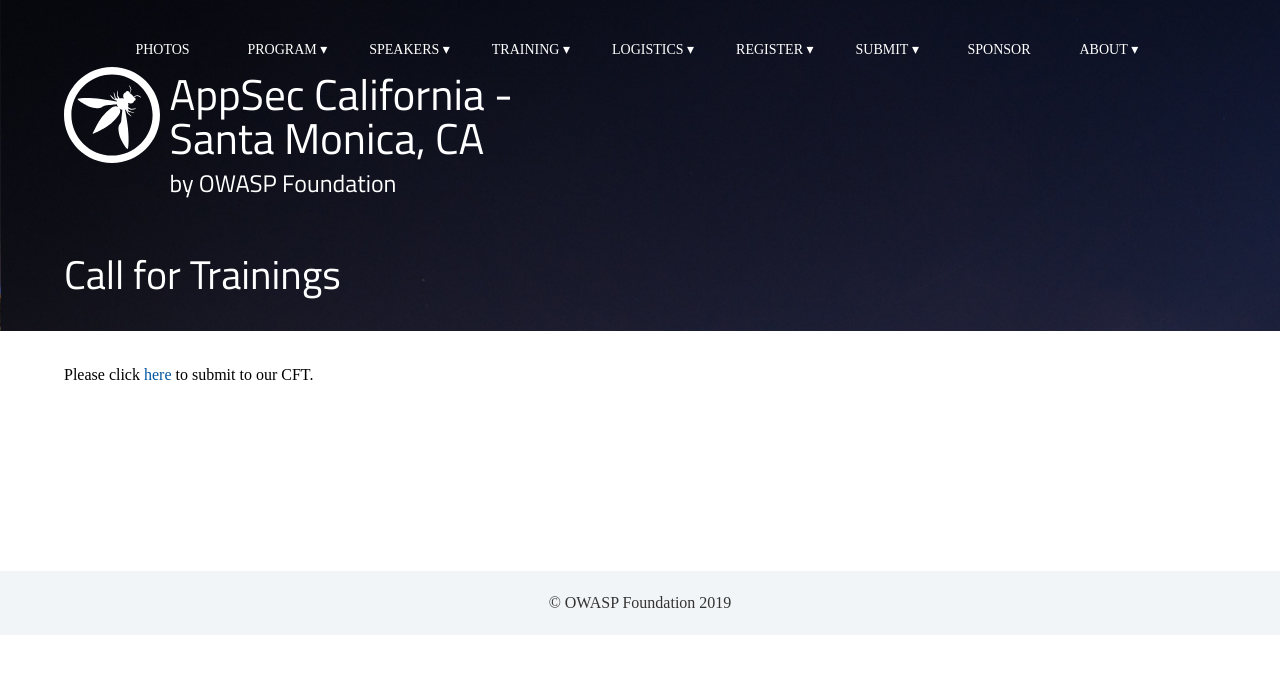
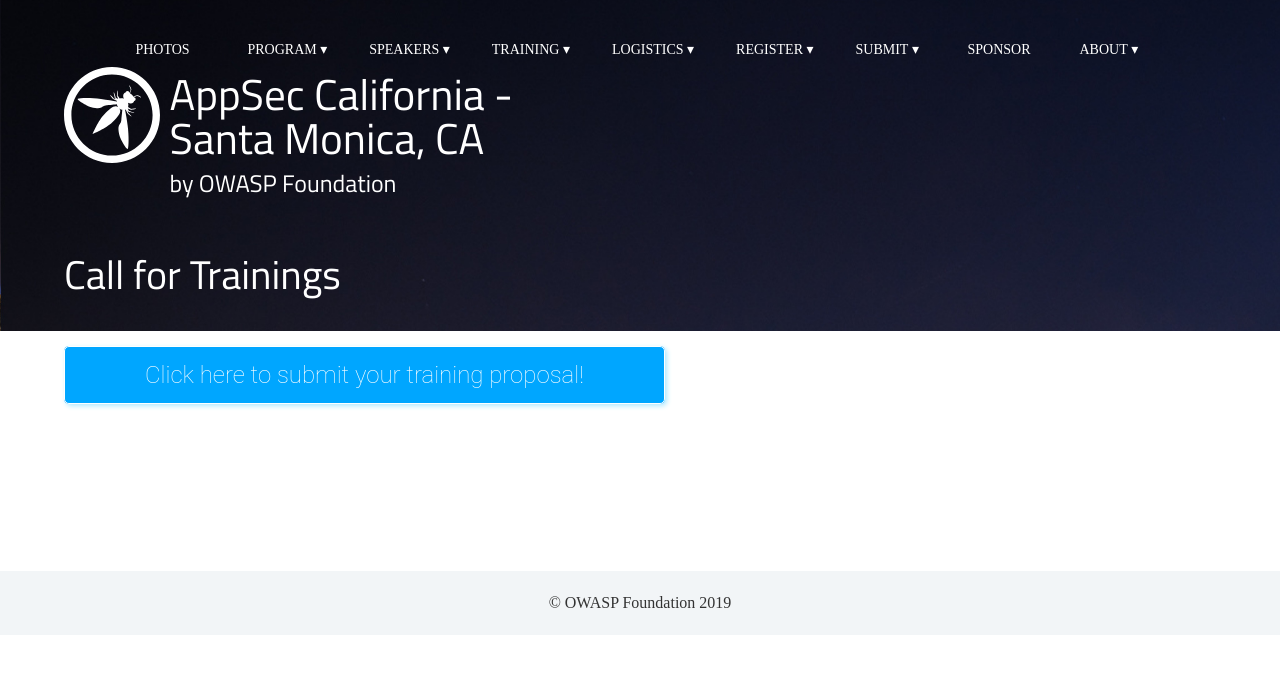
Before and after one commit to OWASP/2020-appseccalifornia, a Jekyll site: the page built from program/call-for-trainings.md, in a window 1280 px wide. Shown: the top 674 px of the page. Built offline with Jekyll 4.4.1, drawn with Linux system fonts in a browser that asks for light colours; some web fonts are replaced.

Commit message:
converting training link to button

```diff
--- a/program/call-for-trainings.md
+++ b/program/call-for-trainings.md
@@ -1,6 +1,4 @@
 ---
 title: Call for Trainings
 ---
-
-Please click [here](
-https://owasp.submittable.com/submit/147366/appsec-callifornia-2020-call-for-trainers) to submit to our CFT.
+[Click here to submit your training proposal!](https://owasp.submittable.com/submit/147366/appsec-callifornia-2020-call-for-trainers){: .button    }
```
